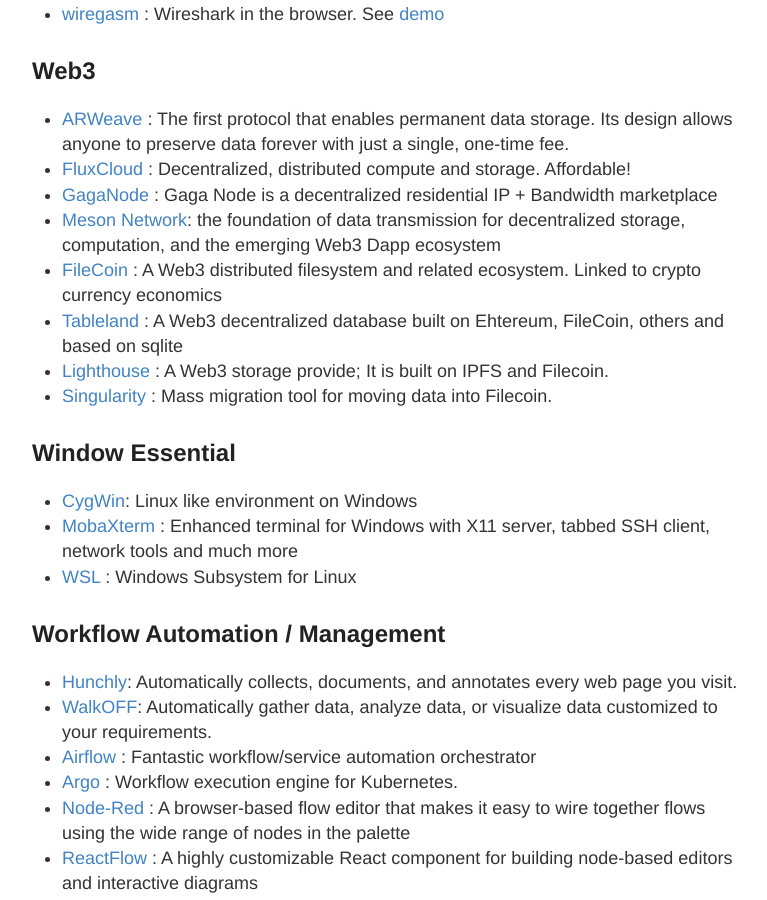
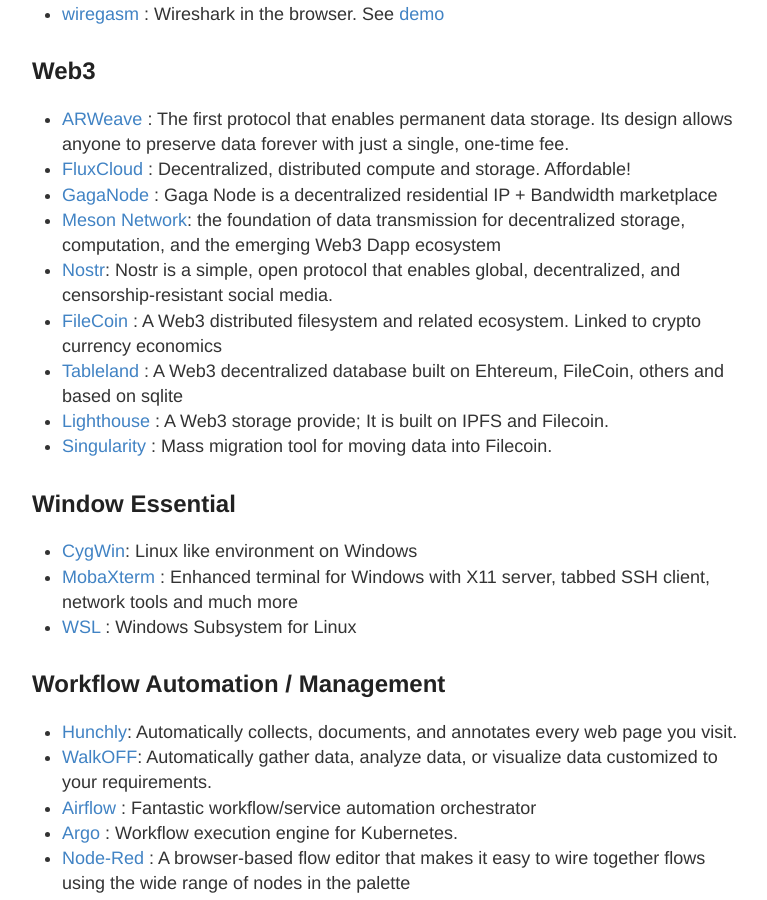
Before and after one commit to stevehenderson/stevehenderson.github.io, a Jekyll site: the page built from links.md, in a window 1280 px wide and 900 px high, scrolled down 15669 px. Shown: the whole window, without its empty margins (248-1015 px from the left). Built offline with Jekyll 4.4.1, drawn with Linux system fonts in a browser that asks for light colours.

Commit message:
Update links.md

```diff
--- a/links.md
+++ b/links.md
@@ -483,6 +483,7 @@
   * [FluxCloud](https://runonflux.io/) : Decentralized, distributed compute and storage.  Affordable!
   * [GagaNode](https://www.gaganode.com/) : Gaga Node is a decentralized residential IP + Bandwidth marketplace
   * [Meson Network](https://www.meson.network/): the foundation of data transmission for decentralized storage, computation, and the emerging Web3 Dapp ecosystem
+  * [Nostr](https://nostr.com/): Nostr is a simple, open protocol that enables global, decentralized, and censorship-resistant social media.
   * [FileCoin](https://filecoin.io/build/#intro) : A Web3 distributed filesystem and related ecosystem.  Linked to crypto currency economics
   * [Tableland](https://docs.tableland.xyz/) : A Web3 decentralized database built on Ehtereum, FileCoin, others and based on sqlite
   * [Lighthouse](https://lighthouse.storage) : A Web3 storage provide; It is built on IPFS and Filecoin.
```
